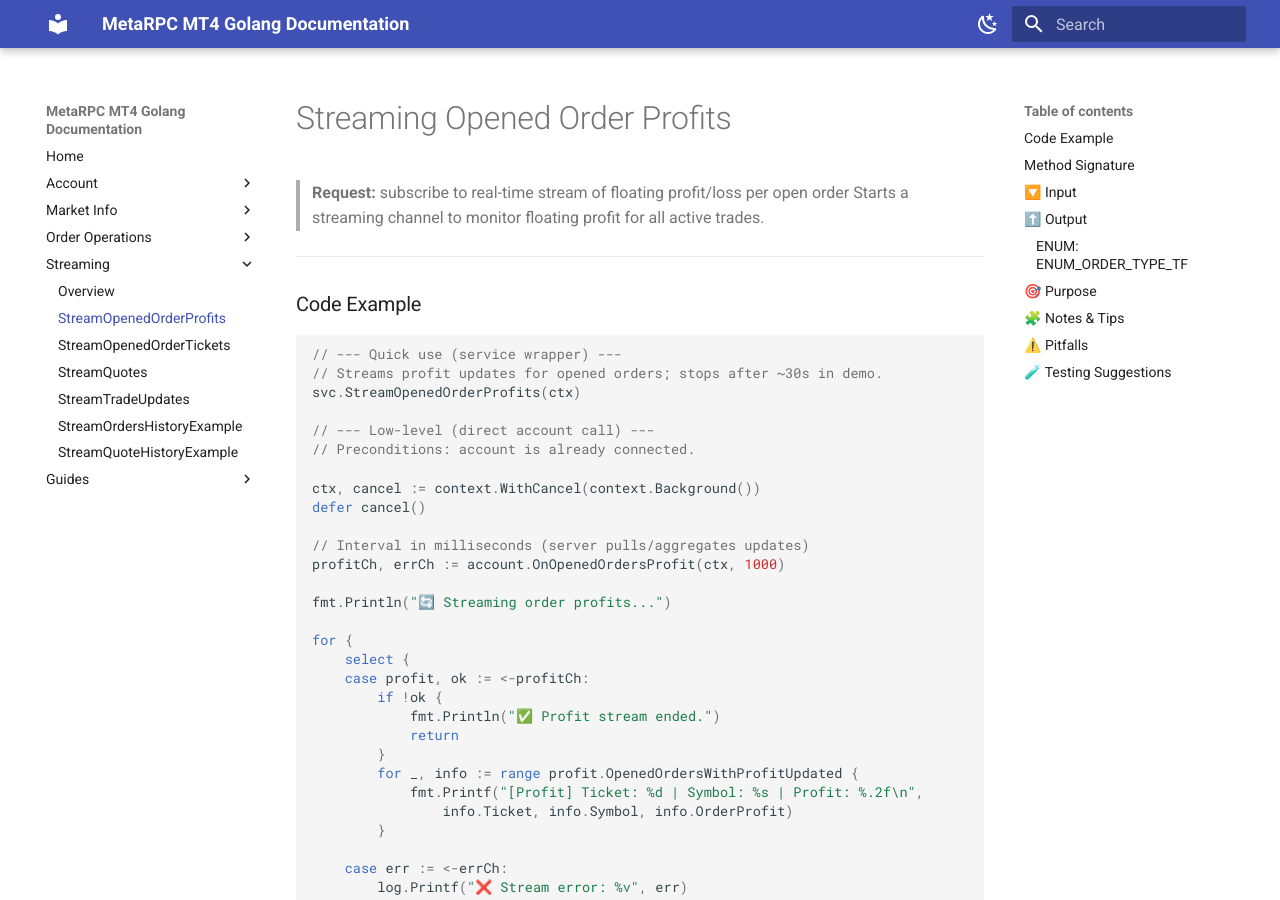
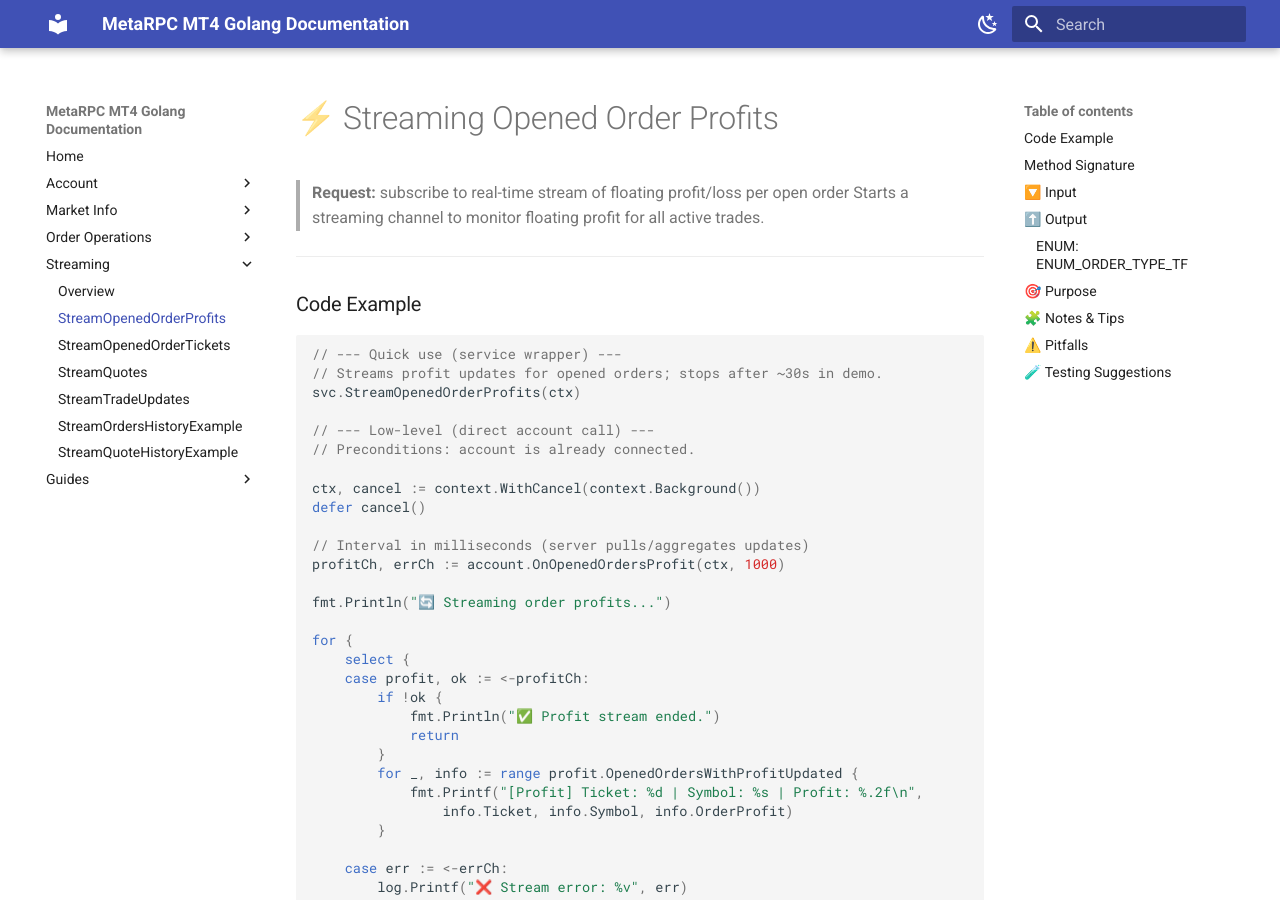
Before and after one commit to MetaRPC/GoMT4, an MkDocs documentation site: the page built from docs/Streaming/StreamOpenedOrderProfits.md, in a window 1280 px wide and 900 px high. Built offline with MkDocs 1.6.1 and Material for MkDocs 9.7.7, drawn with Linux system fonts in a browser that asks for light colours.

```diff
--- a/docs/Streaming/StreamOpenedOrderProfits.md
+++ b/docs/Streaming/StreamOpenedOrderProfits.md
@@ -1,4 +1,4 @@
-# Streaming Opened Order Profits
+# ⚡ Streaming Opened Order Profits
 
 > **Request:** subscribe to real-time stream of floating profit/loss per open order
 > Starts a streaming channel to monitor floating profit for all active trades.
```
